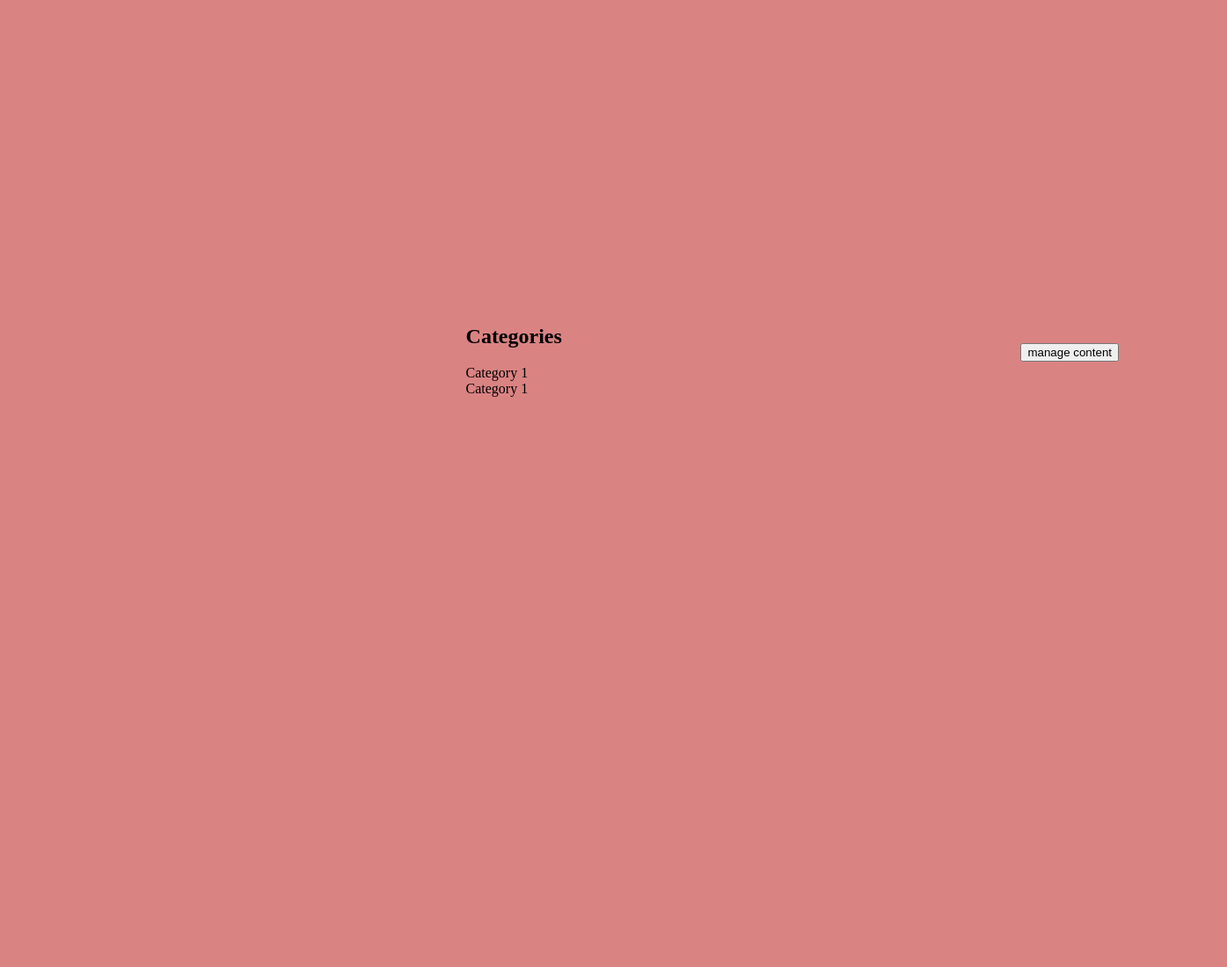
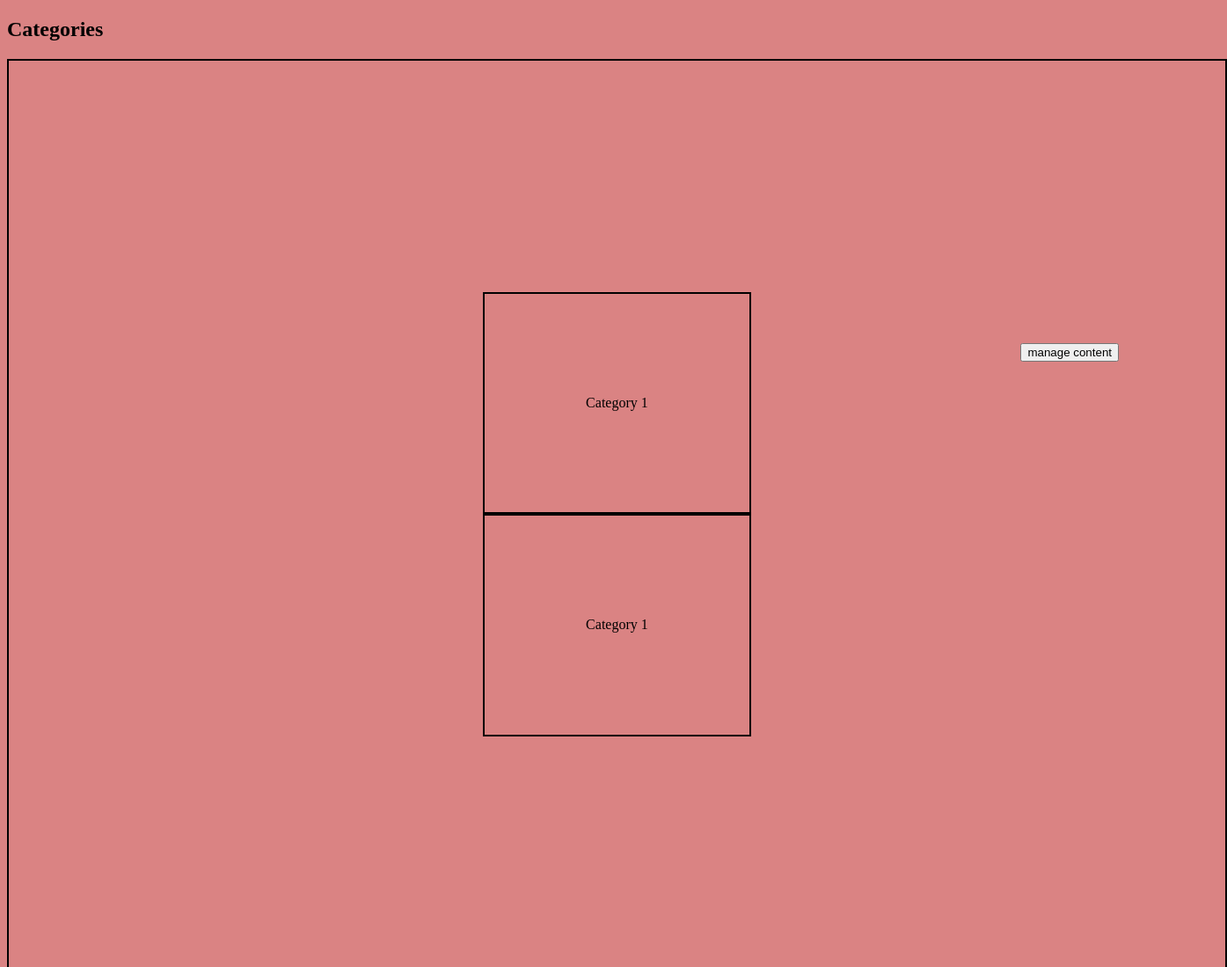
Before and after one commit to mucahid40/flashcard-app, a plain HTML site: page categories.html in a window 1280 px wide. Shown: the whole page at 88% size, 1395 px wide, since content can reach past the window. Before the commit the page ends 800 px from the top, so only its background shows below. Drawn offline with Linux system fonts and the light colour scheme.

Commit message:
HTML tree 2

```diff
--- a/style/categories.css
+++ b/style/categories.css
@@ -24,17 +24,27 @@ main {
     align-items: center;
     justify-content: center;
     align-content: center;
+    flex-direction: column;
 }
 
 #title{
 
 }
 
-body, html, main {
+#categories, #catContainer {
+    width: 100%;
     height: 100%;
-    width: 100%;
+}
+
+
+
+div {
+    border: 2px black solid;
     display: flex;
     align-items: center;
     justify-content: center;
-    align-content: center;
+    /* text-align: center; */
+    padding: 10%;
+    flex-direction: column;
+    /* margin: 10 rem; */
 }
```
Also changed, not shown: index.html (+1 -1 lines).
